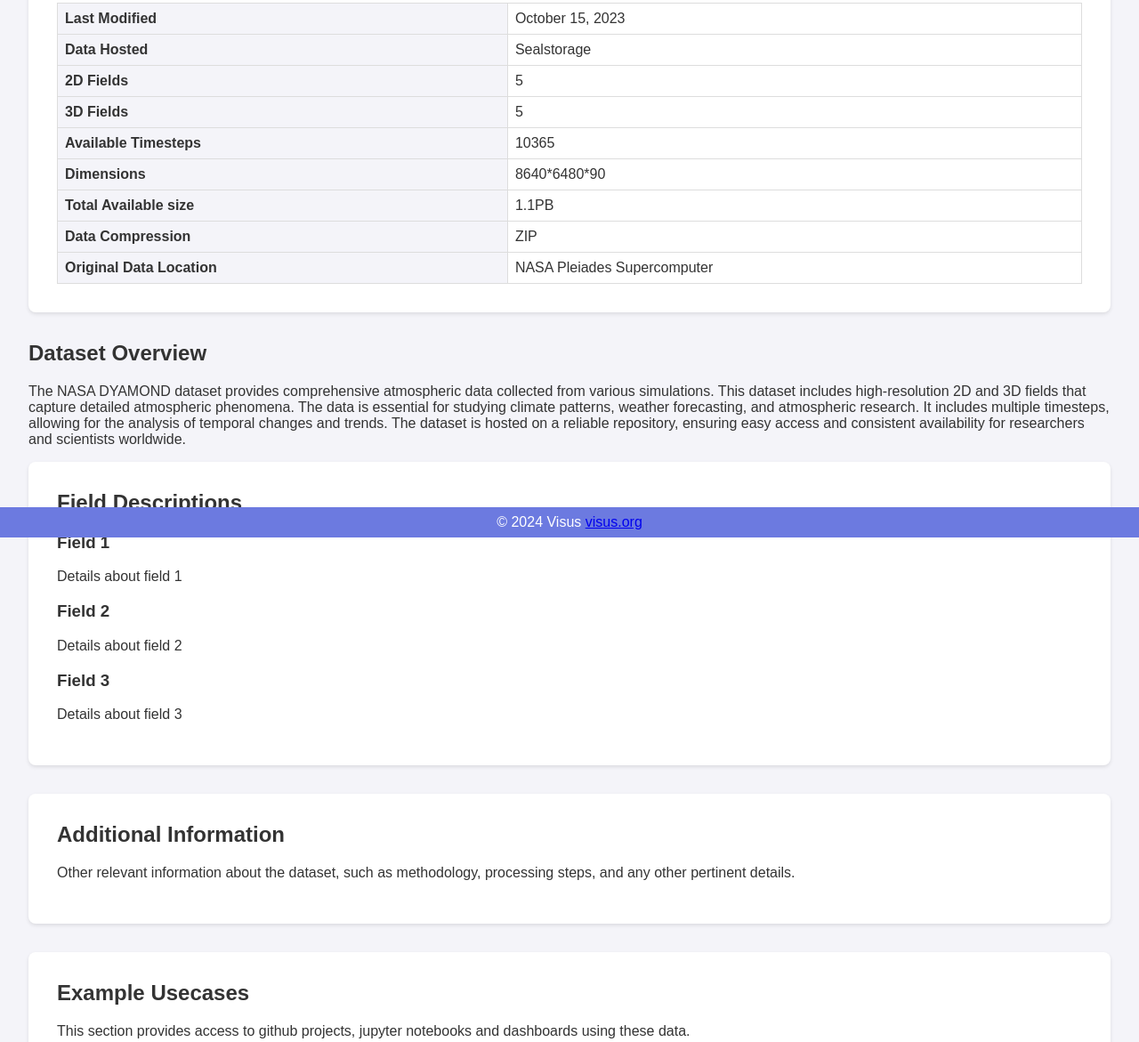
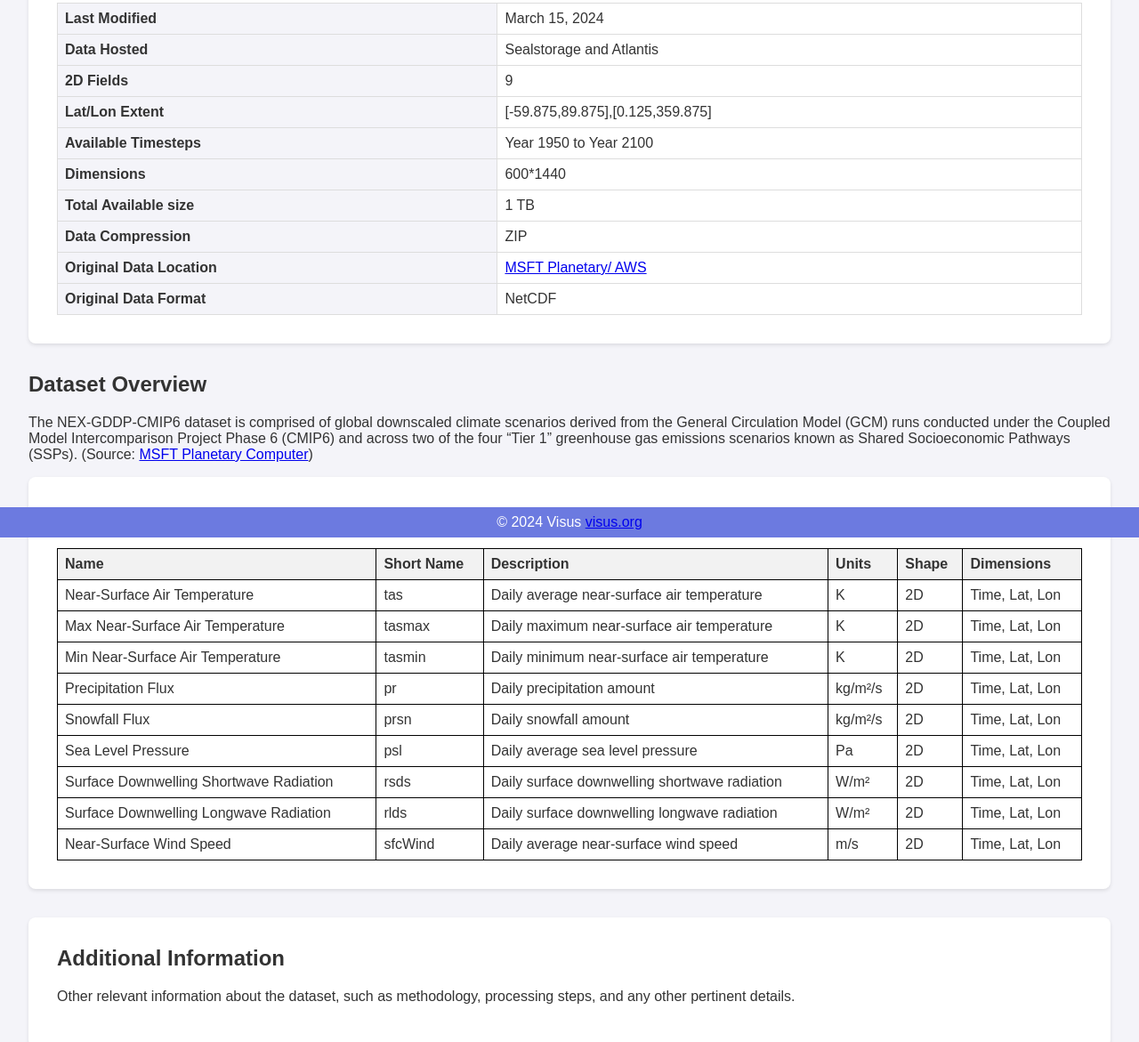
Before and after one commit to sci-visus/idx-data-descriptions, a plain HTML site: page pages/dataset/cmip6.html in a window 1280 px wide. Shown: the part 196-1367 px from the top of the page at 89% size. Drawn offline with Linux system fonts and the light colour scheme.

Commit message:
add to-do and other info

```diff
--- a/css/styles.css
+++ b/css/styles.css
@@ -31,7 +31,7 @@ main {
     padding: 2em;
 }
 
-.overview, .data-democratization, .scientific-benefits, .dataset-details, .field-descriptions, .additional-info, .example-usecases, .related-publications {
+.overview, .data-democratization, .scientific-benefits, .dataset-details, .field-descriptions, .additional-info, .example-usecases, .to-do,  .related-publications {
     background-color: white;
     padding: 2em;
     border-radius: 8px;
@@ -131,3 +131,18 @@ footer {
 footer p {
     margin: 0;
 }
+
+table {
+    width: 100%;
+    border-collapse: collapse;
+}
+table, th, td {
+    border: 1px solid black;
+}
+th, td {
+    padding: 8px;
+    text-align: left;
+}
+th {
+    background-color: #f2f2f2;
+}
--- a/pages/dataset/cmip6.html
+++ b/pages/dataset/cmip6.html
@@ -17,31 +17,31 @@
             <table>
                 <tr>
                     <th>Last Modified</th>
-                    <td>October 15, 2023</td>
+                    <td>March 15, 2024</td>
                 </tr>
                 <tr>
                     <th>Data Hosted</th>
-                    <td>Sealstorage</td>
+                    <td>Sealstorage and Atlantis</td>
                 </tr>
                 <tr>
                     <th>2D Fields</th>
-                    <td>5</td>
+                    <td>9</td>
                 </tr>
                 <tr>
-                    <th>3D Fields</th>
-                    <td>5</td>
+                    <th>Lat/Lon Extent</th>
+                    <td>[-59.875,89.875],[0.125,359.875]</td>
                 </tr>
                 <tr>
                     <th>Available Timesteps</th>
-                    <td>10365</td>
+                    <td>Year 1950 to Year 2100</td>
                 </tr>
                 <tr>
                     <th>Dimensions</th>
-                    <td>8640*6480*90</td>
+                    <td>600*1440</td>
                 </tr>
                 <tr>
                     <th>Total Available size</th>
-                    <td>1.1PB</td>
+                    <td>1 TB</td>
                 </tr>
                 <tr>
                     <th>Data Compression</th>
@@ -49,42 +49,131 @@
                 </tr>
                 <tr>
                     <th>Original Data Location</th>
-                    <td><a >NASA Pleiades Supercomputer</a></td>
+                    <td><a href="https://planetarycomputer.microsoft.com/dataset/nasa-nex-gddp-cmip6#overview" >MSFT Planetary/ AWS</a></td>
+                </tr>
+                <tr>
+                    <th>Original Data Format</th>
+                    <td><a >NetCDF</a></td>
                 </tr>
             </table>
         </section>
 
         <section class="general-overview">
             <h2>Dataset Overview</h2>
-            <p>The NASA DYAMOND dataset provides comprehensive atmospheric data collected from various simulations. This dataset includes high-resolution 2D and 3D fields that capture detailed atmospheric phenomena. The data is essential for studying climate patterns, weather forecasting, and atmospheric research. It includes multiple timesteps, allowing for the analysis of temporal changes and trends. The dataset is hosted on a reliable repository, ensuring easy access and consistent availability for researchers and scientists worldwide.</p>
+            <p>The NEX-GDDP-CMIP6 dataset is comprised of global downscaled climate scenarios derived from the General Circulation Model (GCM) runs conducted under the Coupled Model
+                Intercomparison Project Phase 6 (CMIP6) and across two of the four “Tier 1” greenhouse gas emissions scenarios known as Shared Socioeconomic Pathways (SSPs).
+                (Source: <a href="https://planetarycomputer.microsoft.com/dataset/nasa-nex-gddp-cmip6#overview" >MSFT Planetary Computer</a>)</p>
         </section>
-
         <section class="field-descriptions">
             <h2>Field Descriptions</h2>
-            <h3>Field 1</h3>
-            <p>Details about field 1</p>
-            <h3>Field 2</h3>
-            <p>Details about field 2</p>
-            <h3>Field 3</h3>
-            <p>Details about field 3</p>
+            <table>
+                <tr>
+                    <th>Name</th>
+                    <th>Short Name</th>
+                    <th>Description</th>
+                    <th>Units</th>
+                    <th>Shape</th>
+                    <th>Dimensions</th>
+                </tr>
+                <tr>
+                    <td>Near-Surface Air Temperature</td>
+                    <td>tas</td>
+                    <td>Daily average near-surface air temperature</td>
+                    <td>K</td>
+                    <td>2D</td>
+                    <td>Time, Lat, Lon</td>
+                </tr>
+                <tr>
+                    <td>Max Near-Surface Air Temperature</td>
+                    <td>tasmax</td>
+                    <td>Daily maximum near-surface air temperature</td>
+                    <td>K</td>
+                    <td>2D</td>
+                    <td>Time, Lat, Lon</td>
+                </tr>
+                <tr>
+                    <td>Min Near-Surface Air Temperature</td>
+                    <td>tasmin</td>
+                    <td>Daily minimum near-surface air temperature</td>
+                    <td>K</td>
+                    <td>2D</td>
+                    <td>Time, Lat, Lon</td>
+                </tr>
+                <tr>
+                    <td>Precipitation Flux</td>
+                    <td>pr</td>
+                    <td>Daily precipitation amount</td>
+                    <td>kg/m²/s</td>
+                    <td>2D</td>
+                    <td>Time, Lat, Lon</td>
+                </tr>
+                <tr>
+                    <td>Snowfall Flux</td>
+                    <td>prsn</td>
+                    <td>Daily snowfall amount</td>
+                    <td>kg/m²/s</td>
+                    <td>2D</td>
+                    <td>Time, Lat, Lon</td>
+                </tr>
+                <tr>
+                    <td>Sea Level Pressure</td>
+                    <td>psl</td>
+                    <td>Daily average sea level pressure</td>
+                    <td>Pa</td>
+                    <td>2D</td>
+                    <td>Time, Lat, Lon</td>
+                </tr>
+                <tr>
+                    <td>Surface Downwelling Shortwave Radiation</td>
+                    <td>rsds</td>
+                    <td>Daily surface downwelling shortwave radiation</td>
+                    <td>W/m²</td>
+                    <td>2D</td>
+                    <td>Time, Lat, Lon</td>
+                </tr>
+                <tr>
+                    <td>Surface Downwelling Longwave Radiation</td>
+                    <td>rlds</td>
+                    <td>Daily surface downwelling longwave radiation</td>
+                    <td>W/m²</td>
+                    <td>2D</td>
+                    <td>Time, Lat, Lon</td>
+                </tr>
+                <tr>
+                    <td>Near-Surface Wind Speed</td>
+                    <td>sfcWind</td>
+                    <td>Daily average near-surface wind speed</td>
+                    <td>m/s</td>
+                    <td>2D</td>
+                    <td>Time, Lat, Lon</td>
+                </tr>
+            </table>
         </section>
 
         <section class="additional-info">
             <h2>Additional Information</h2>
             <p>Other relevant information about the dataset, such as methodology, processing steps, and any other pertinent details.</p>
         </section>
-        <section class="additional-info">
+        <section class="example-usecases">
 
             <h2>Example Usecases</h2>
-            <p>This section provides access to github projects, jupyter notebooks and dashboards using these data.</p>
+            <p>Jupyter notebooks to convert/analyse/visualize these data are available here: <a href="https://github.com/sci-visus/NSDF-examples/tree/main/climate">Github</a> </p>
+        </section>
+        <section class="to-do">
+
+            <h2>To Do</h2>
+            <ul>
+                <li>
+                <p>Convert entire dataset to IDX format</p>
+
+                </li>
+                <li>
+                    <p>Deploy interactive dashboard for the entire dataset</p>
+
+                    </li>
+            </ul>
         </section>
 
-        <section class="example-usecases">
-            <h2>Related Publications</h2>
-            <ul>
-                <li><a href="../../index.html">Web-based visualization and analytics of Petascale data: Equity as a tide that lifts all boats.</a></li>
-            </ul>
-        </section>
     </main>
     <div id="footer"></div>
     <script>
```
Also changed, not shown: pages/dataset/nasa-DYAMOND.html (+16 -2 lines), pages/dataset/nasa-LLC2160.html (+1 -1 lines), pages/dataset/wired.html (+1 -1 lines).
